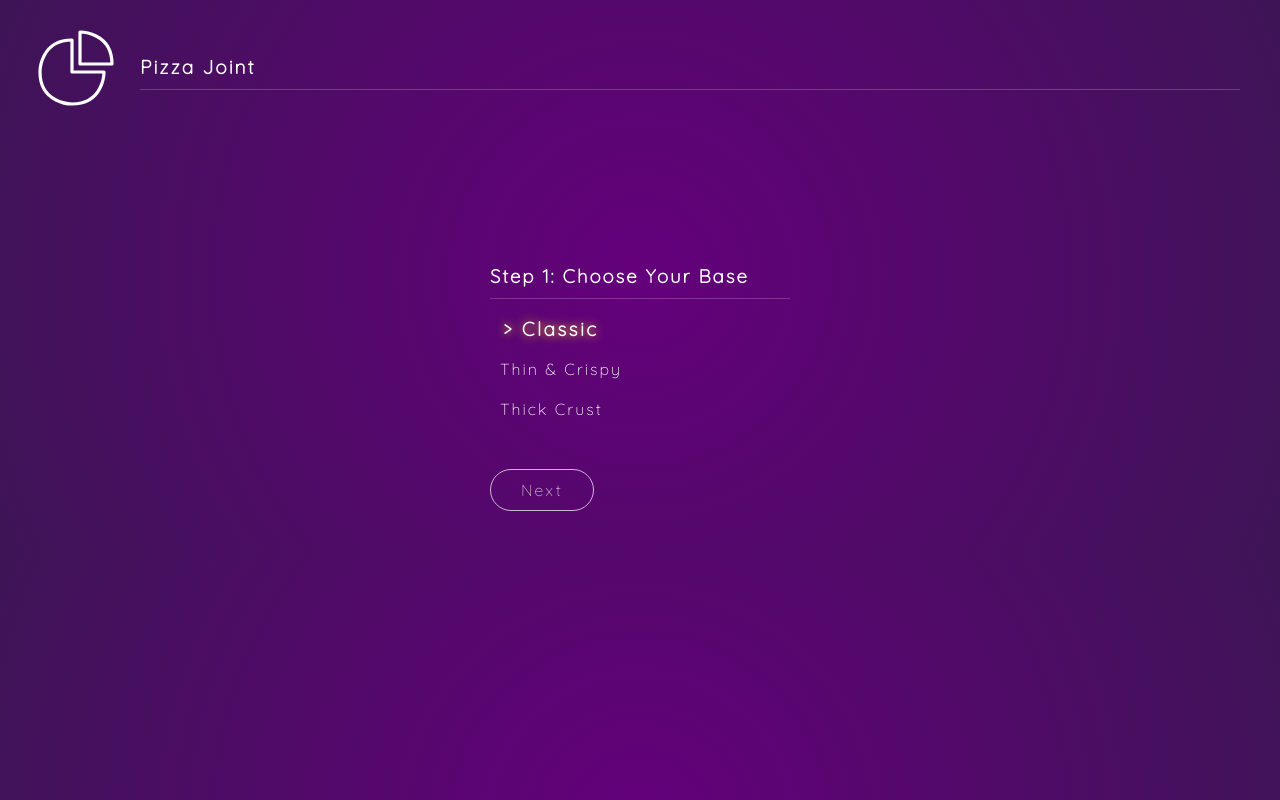
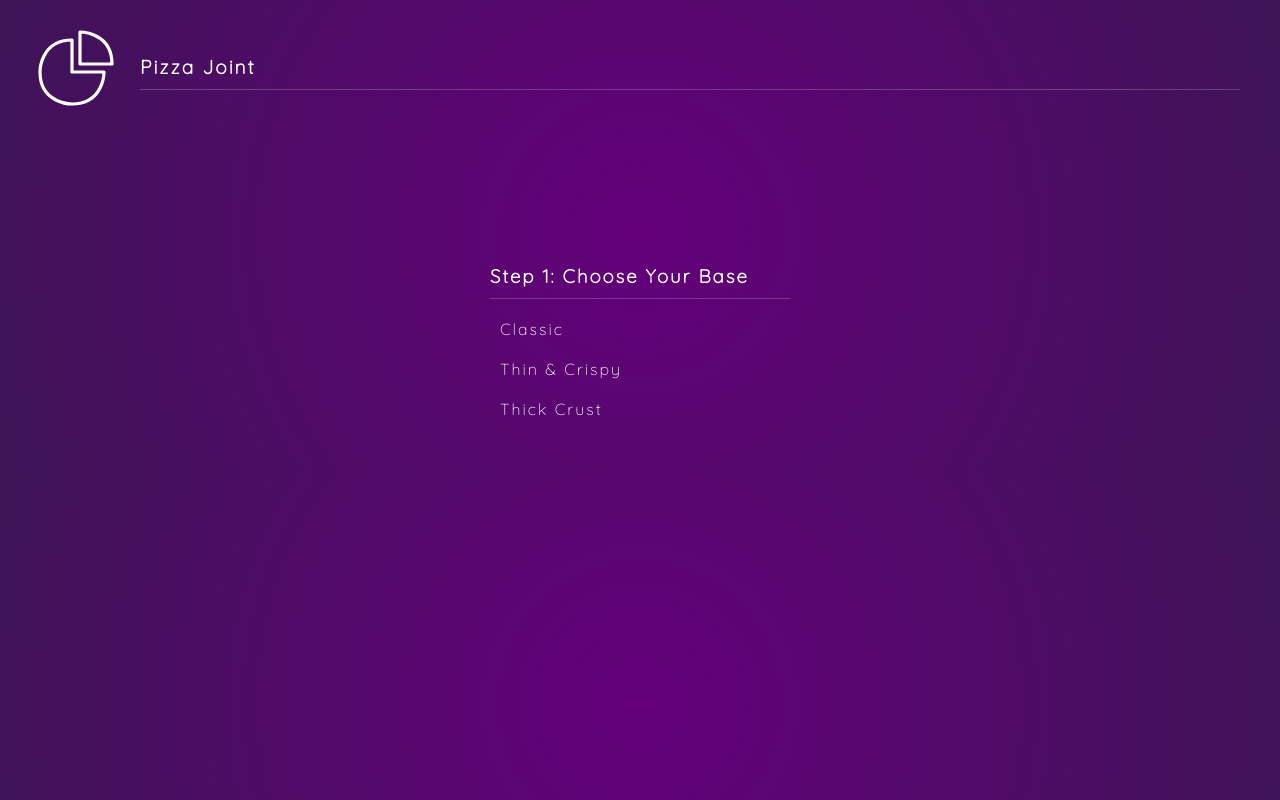
Before and after one commit to manudeli/framer-motion, a React (Create React App) app: page /base in a window 1280 px wide. Built offline with nearby package versions, Linux system fonts and the light colour scheme.

Commit message:
fix(pizza): initialState base 수정 (next 나오는 거 멋있게 나오게)

```diff
--- a/src/App.tsx
+++ b/src/App.tsx
@@ -6,7 +6,7 @@ import { Pizza } from "~/types";
 import { Header } from "~/components";
 
 const App = () => {
-  const [pizza, setPizza] = useState<Pizza>({ base: "Classic", toppings: [] });
+  const [pizza, setPizza] = useState<Pizza>({ base: "", toppings: [] });
 
   const handleAddBase = (base: Pizza["base"]) =>
     setPizza((prev) => ({ ...prev, base }));
--- a/src/types/pizza.ts
+++ b/src/types/pizza.ts
@@ -1,4 +1,4 @@
 export type Pizza = {
-  base: "Classic" | "Thin & Crispy" | "Thick Crust";
+  base: "" | "Classic" | "Thin & Crispy" | "Thick Crust";
   toppings: string[];
 };
```
